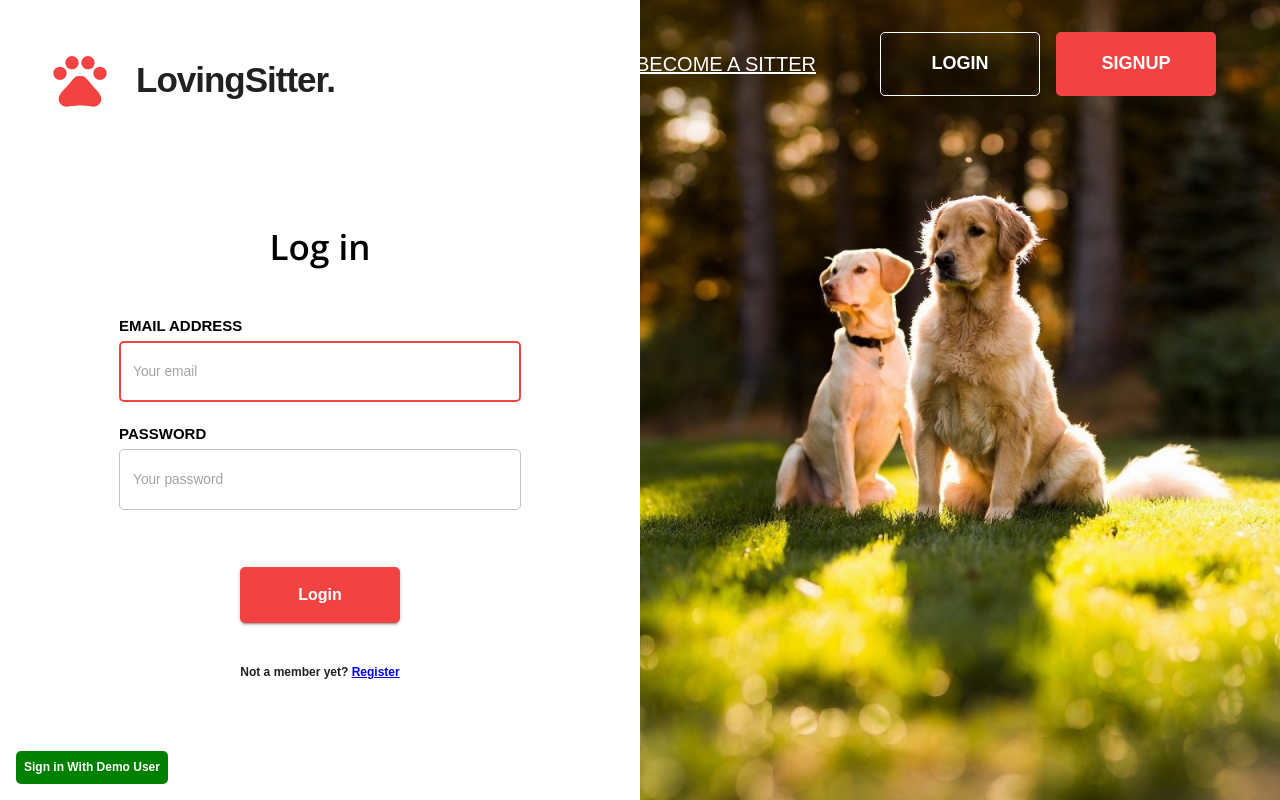
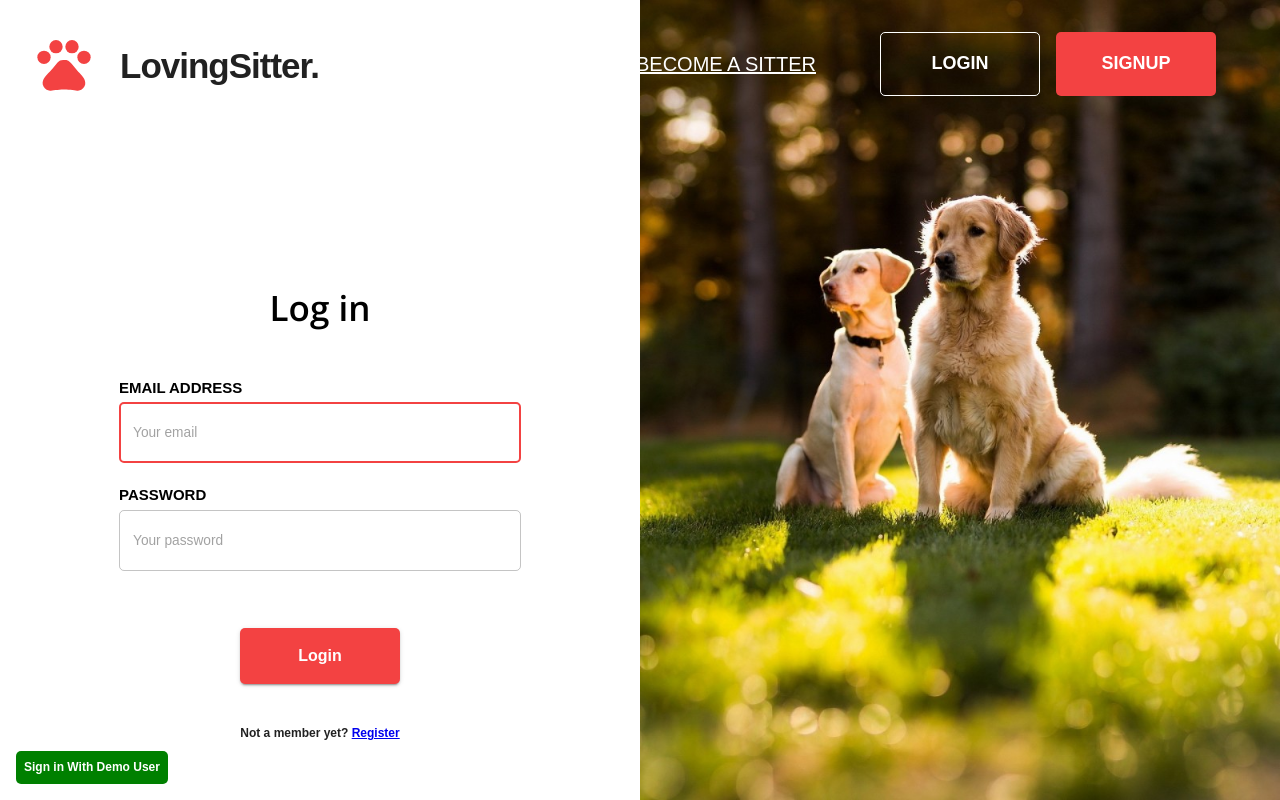
Before and after one commit to hatchways/team-corgi, a React (Create React App) app in the folder client/: page /login in a window 1280 px wide. Built offline with nearby package versions, Linux system fonts and the light colour scheme; no server answers.

Commit message:
modified to use theme as argument

```diff
--- a/client/src/components/LandingPageBar/useStyles.ts
+++ b/client/src/components/LandingPageBar/useStyles.ts
@@ -1,7 +1,6 @@
-import { makeStyles } from '@material-ui/core/styles';
-import { theme } from '../../themes/theme';
+import { makeStyles, Theme } from '@material-ui/core/styles';
 
-const useStyles = makeStyles(() => ({
+const useStyles = makeStyles((theme: Theme) => ({
   sitterLoginSignup: {
     position: 'fixed',
     display: 'flex',
--- a/client/src/components/Logo/Logo.tsx
+++ b/client/src/components/Logo/Logo.tsx
@@ -1,4 +1,4 @@
-import Box from '@material-ui/core/Box';
+import Grid from '@material-ui/core/Grid';
 import Typography from '@material-ui/core/Typography';
 import useStyles from './useStyles';
 import PetsIcon from '@material-ui/icons/Pets';
@@ -7,10 +7,14 @@ const Logo = (): JSX.Element => {
   const classes = useStyles();
 
   return (
-    <Box className={classes.logoBox}>
-      <PetsIcon className={classes.logoIcon} />
-      <Typography className={classes.logoText}>LovingSitter.</Typography>
-    </Box>
+    <Grid container justify="flex-start" alignItems="center" direction="row" wrap="nowrap">
+      <Grid item>
+        <PetsIcon className={classes.logoIcon} />
+      </Grid>
+      <Grid item>
+        <Typography className={classes.logoText}>LovingSitter.</Typography>
+      </Grid>
+    </Grid>
   );
 };
 
--- a/client/src/components/Logo/useStyles.ts
+++ b/client/src/components/Logo/useStyles.ts
@@ -1,26 +1,19 @@
-import { makeStyles } from '@material-ui/core/styles';
-import { theme } from '../../themes/theme';
+import { makeStyles, Theme } from '@material-ui/core/styles';
 
-const useStyles = makeStyles(() => ({
-  logoBox: {
-    display: 'flex',
-    position: 'fixed',
-    height: '4rem',
-    top: '3rem',
-    left: '3rem',
-  },
+const useStyles = makeStyles((theme: Theme) => ({
   logoText: {
     marginLeft: '1.5rem',
+    marginTop: '2rem',
     fontSize: 35,
     fontWeight: 700,
-    alignSelf: 'center',
     letterSpacing: '-1px',
   },
   logoIcon: {
+    marginLeft: '2rem',
+    marginTop: '2rem',
     color: theme.palette.primary.main,
     height: '4rem',
     width: '4rem',
-    alignSelf: 'center',
   },
 }));
 
--- a/client/src/pages/Login/Login.tsx
+++ b/client/src/pages/Login/Login.tsx
@@ -53,9 +53,9 @@ export default function Login(): JSX.Element {
 
   return (
     <Grid container component="main" direction="row" wrap="nowrap" className={classes.root}>
-      <Logo />
       <CssBaseline />
       <Grid item xs={12} sm={8} md={7} elevation={6} component={Paper} square>
+        <Logo />
         <Box className={classes.authWrapper}>
           <Box width="100%" maxWidth={450} p={3} alignSelf="center">
             <Grid container>
--- a/client/src/pages/Login/LoginForm/useStyles.ts
+++ b/client/src/pages/Login/LoginForm/useStyles.ts
@@ -1,7 +1,6 @@
-import { makeStyles } from '@material-ui/core/styles';
-import { SignalWifi1BarLockSharp } from '@material-ui/icons';
+import { makeStyles, Theme } from '@material-ui/core/styles';
 
-const useStyles = makeStyles((theme) => ({
+const useStyles = makeStyles((theme: Theme) => ({
   form: {
     width: '100%', // Fix IE 11 issue.
     marginTop: theme.spacing(1),
--- a/client/src/pages/Login/useStyles.ts
+++ b/client/src/pages/Login/useStyles.ts
@@ -1,6 +1,6 @@
-import { makeStyles } from '@material-ui/core/styles';
+import { makeStyles, Theme } from '@material-ui/core/styles';
 
-const useStyles = makeStyles(() => ({
+const useStyles = makeStyles((theme: Theme) => ({
   root: {
     minHeight: '100vh',
     '& .MuiInput-underline:before': {
@@ -9,7 +9,7 @@ const useStyles = makeStyles(() => ({
   },
   authWrapper: {
     position: 'relative',
-    top: '25%',
+    top: '20%',
     width: '50vw',
     display: 'flex',
     alignItems: 'flex-start',
--- a/client/src/pages/SignUp/SignUp.tsx
+++ b/client/src/pages/SignUp/SignUp.tsx
@@ -53,9 +53,9 @@ export default function Register(): JSX.Element {
 
   return (
     <Grid container component="main" direction="row" wrap="nowrap" className={classes.root}>
-      <Logo />
       <CssBaseline />
       <Grid item xs={12} sm={8} md={7} elevation={6} component={Paper} square>
+        <Logo />
         <Box className={classes.authWrapper}>
           <Box width="100%" maxWidth={450} p={3} alignSelf="center">
             <Grid container>
--- a/client/src/pages/SignUp/SignUpForm/useStyles.ts
+++ b/client/src/pages/SignUp/SignUpForm/useStyles.ts
@@ -1,6 +1,6 @@
-import { makeStyles } from '@material-ui/core/styles';
+import { makeStyles, Theme } from '@material-ui/core/styles';
 
-const useStyles = makeStyles((theme) => ({
+const useStyles = makeStyles((theme: Theme) => ({
   form: {
     width: '100%', // Fix IE 11 issue.
     marginTop: theme.spacing(1),
--- a/client/src/pages/SignUp/useStyles.ts
+++ b/client/src/pages/SignUp/useStyles.ts
@@ -1,7 +1,6 @@
-import { makeStyles } from '@material-ui/core/styles';
-import { theme } from '../../themes/theme';
+import { makeStyles, Theme } from '@material-ui/core/styles';
 
-const useStyles = makeStyles(() => ({
+const useStyles = makeStyles((theme: Theme) => ({
   root: {
     minHeight: '100vh',
     '& .MuiInput-underline:before': {
@@ -10,7 +9,7 @@ const useStyles = makeStyles(() => ({
   },
   authWrapper: {
     position: 'relative',
-    top: '25%',
+    top: '20%',
     width: '50vw',
     display: 'flex',
     alignItems: 'flex-start',
```
